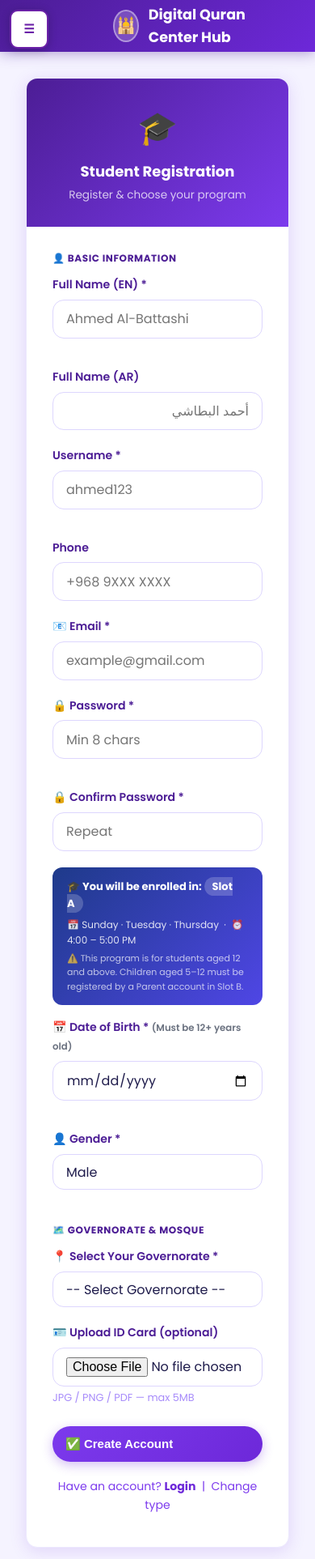
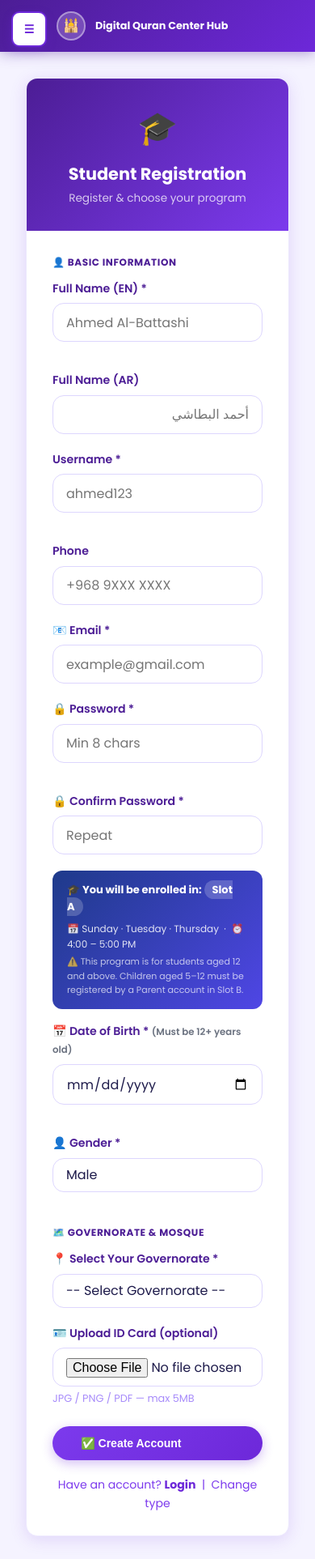
Before and after one commit to M03Allawati/quran-hub-v2, a PHP site: page /register.php?role=student&role_set=1 in a window 390 px wide. Shown: the top 1925 px of the page at 81% size. Run offline with PHP 8.4, Linux system fonts and the light colour scheme; data comes from the database, SQL or seed files in the repository.

Commit message:
Fix CSS using actual class names (navbar, layout, sidebar)

```diff
--- a/css/responsive.css
+++ b/css/responsive.css
@@ -1,160 +1,157 @@
 /* ═══════════════════════════════════════════════════════════ */
-/* RESPONSIVE V2 - Aggressive mobile fixes                     */
+/* RESPONSIVE V3 - Correct class names for Quran Hub            */
 /* ═══════════════════════════════════════════════════════════ */
 
 * { box-sizing: border-box; }
+html, body { overflow-x: hidden; -webkit-text-size-adjust: 100%; margin: 0; padding: 0; }
 
-html, body {
-    overflow-x: hidden;
-    -webkit-text-size-adjust: 100%;
-    margin: 0;
-    padding: 0;
-}
-
-/* Mobile menu button */
+/* Mobile menu toggle button - clean modern design */
 .mobile-menu-toggle {
     display: none;
     position: fixed;
-    top: 12px;
-    left: 12px;
+    top: 14px;
+    left: 14px;
     z-index: 99999;
     background: #fff;
-    color: #6b21a8;
-    border: 2px solid #6b21a8;
-    width: 48px;
-    height: 48px;
+    color: #6D28D9;
+    border: 2px solid #6D28D9;
+    width: 44px;
+    height: 44px;
     border-radius: 10px;
-    font-size: 24px;
+    font-size: 22px;
     font-weight: bold;
     cursor: pointer;
-    box-shadow: 0 2px 12px rgba(0,0,0,0.2);
+    box-shadow: 0 4px 12px rgba(109,40,217,0.25);
     align-items: center;
     justify-content: center;
     padding: 0;
+    line-height: 1;
 }
 
 .sidebar-overlay {
     display: none;
     position: fixed;
     top: 0; left: 0; right: 0; bottom: 0;
-    background: rgba(0,0,0,0.6);
+    background: rgba(0,0,0,0.5);
     z-index: 99990;
+    backdrop-filter: blur(2px);
 }
-.sidebar-overlay.active {
-    display: block !important;
-}
+.sidebar-overlay.active { display: block !important; }
 
-/* ═══════════ TABLET ═══════════ */
+/* ═══════════ TABLET (max 1024px) ═══════════ */
 @media (max-width: 1024px) {
-    .layout {
-        grid-template-columns: 220px 1fr !important;
-    }
-    .main-content {
-        padding: 16px !important;
-    }
+    .sidebar { width: 200px !important; }
+    .main-content { padding: 1.5rem !important; }
+    .navbar { padding: 0 1rem !important; }
+
     [style*="grid-template-columns:repeat(4"] {
         grid-template-columns: repeat(2, 1fr) !important;
     }
     [style*="grid-template-columns:repeat(3"] {
         grid-template-columns: repeat(2, 1fr) !important;
     }
-    [style*="grid-template-columns:200px"] {
-        grid-template-columns: 180px 1fr !important;
-    }
 }
 
-/* ═══════════ MOBILE ═══════════ */
+/* ═══════════ MOBILE (max 768px) ═══════════ */
 @media (max-width: 768px) {
+
+    /* Show hamburger button */
     .mobile-menu-toggle {
         display: flex !important;
     }
 
-    /* Top nav adjustments for mobile menu button */
-    .top-nav, header, [class*="nav"] {
-        padding-left: 70px !important;
+    /* NAVBAR fix - hide right links, adjust padding */
+    .navbar {
+        padding: 0.5rem 1rem 0.5rem 70px !important;
+        position: sticky !important;
+        top: 0;
+        z-index: 100;
+        flex-wrap: nowrap !important;
+    }
+    .navbar-nav {
+        display: none !important;
+    }
+    .navbar-brand {
+        font-size: 0.95rem !important;
+    }
+    .navbar-brand span {
+        font-size: 0.9rem !important;
+    }
+    .logo-icon {
+        width: 36px !important;
+        height: 36px !important;
+        font-size: 1rem !important;
     }
 
-    /* Hide right navigation links on mobile (Home, Mosques, Login etc) */
-    .top-nav-links,
-    .top-nav .nav-links,
-    nav .links {
-        display: none !important;
-    }
-
-    /* Sidebar slides in */
+    /* SIDEBAR - slide from left */
     .sidebar {
-        display: block !important;
         position: fixed !important;
-        top: 0;
-        left: -300px;
+        top: 0 !important;
+        left: -290px !important;
         width: 280px !important;
         height: 100vh !important;
-        z-index: 99995;
-        overflow-y: auto;
-        transition: left 0.3s ease;
+        z-index: 99995 !important;
+        overflow-y: auto !important;
+        transition: left 0.3s ease !important;
         background: #fff !important;
-        box-shadow: 4px 0 16px rgba(0,0,0,0.15);
-        padding: 60px 16px 20px 16px !important;
+        box-shadow: 4px 0 16px rgba(0,0,0,0.15) !important;
+        padding-top: 70px !important;
     }
     .sidebar.mobile-open {
         left: 0 !important;
     }
 
-    /* Layout single column */
+    /* LAYOUT - single column */
     .layout {
         display: block !important;
-        grid-template-columns: 1fr !important;
     }
     .main-content {
-        padding: 80px 12px 20px 12px !important;
-        margin: 0 !important;
+        flex: none !important;
+        padding: 1rem !important;
         width: 100% !important;
         max-width: 100% !important;
     }
 
-    /* All grids → 1 column */
-    [style*="grid-template-columns:repeat(4"],
-    [style*="grid-template-columns:repeat(3"],
-    [style*="grid-template-columns:repeat(auto-fill"] {
+    /* Page header */
+    .page-title { font-size: 1.3rem !important; }
+    .page-subtitle { font-size: 0.85rem !important; }
+
+    /* All grids → 1-2 columns */
+    [style*="grid-template-columns:repeat(4"] {
         grid-template-columns: repeat(2, 1fr) !important;
         gap: 8px !important;
     }
-    [style*="grid-template-columns:200px"],
-    [style*="grid-template-columns:240px"],
-    [style*="grid-template-columns:220px"] {
+    [style*="grid-template-columns:repeat(3"] {
         grid-template-columns: 1fr !important;
     }
-
-    /* Cards and boxes */
-    .card, .stat-card, [class*="card"] {
-        margin-bottom: 12px;
-        width: 100% !important;
+    [style*="grid-template-columns:repeat(auto-fill"] {
+        grid-template-columns: 1fr !important;
+    }
+    [style*="grid-template-columns:200px"],
+    [style*="grid-template-columns:220px"],
+    [style*="grid-template-columns:240px"] {
+        grid-template-columns: 1fr !important;
     }
 
     /* Forms */
     input, select, textarea {
         font-size: 16px !important;
-        min-height: 44px;
         width: 100% !important;
+        min-height: 42px;
     }
     button, .btn {
-        min-height: 44px !important;
-        font-size: 15px !important;
-        padding: 10px 16px !important;
+        min-height: 42px !important;
+        font-size: 14px !important;
     }
 
-    /* Login page specific - make it fit */
+    /* Login form - center properly */
     [style*="max-width:400px"],
     [style*="max-width: 400px"] {
         max-width: 100% !important;
+        margin: 0 !important;
     }
 
-    /* Headings */
-    h1 { font-size: 22px !important; }
-    h2 { font-size: 18px !important; }
-    h3 { font-size: 16px !important; }
-
-    /* Tables scroll */
+    /* Tables */
     table {
         display: block;
         overflow-x: auto;
@@ -163,8 +160,11 @@ html, body {
         -webkit-overflow-scrolling: touch;
     }
 
-    /* Flex wrap */
-    [style*="display:flex"] {
+    /* Cards take full width */
+    .card { width: 100% !important; margin-bottom: 12px; }
+
+    /* Flex containers wrap */
+    [style*="display:flex"]:not(.navbar):not(.sidebar) {
         flex-wrap: wrap !important;
     }
 }
@@ -173,27 +173,25 @@ html, body {
     [style*="grid-template-columns:repeat(2"] {
         grid-template-columns: 1fr !important;
     }
-    h1 { font-size: 18px !important; }
-    .main-content { padding: 70px 8px 16px 8px !important; }
+    .main-content { padding: 0.75rem !important; }
+    .navbar-brand span { font-size: 0.8rem !important; }
 }
 
-/* RTL */
+/* RTL support */
 [dir="rtl"] .mobile-menu-toggle {
     left: auto;
-    right: 12px;
+    right: 14px;
 }
 [dir="rtl"] .sidebar {
-    left: auto;
-    right: -300px;
+    left: auto !important;
+    right: -290px !important;
 }
 [dir="rtl"] .sidebar.mobile-open {
     left: auto !important;
     right: 0 !important;
 }
 @media (max-width: 768px) {
-    [dir="rtl"] .top-nav,
-    [dir="rtl"] header {
-        padding-left: 16px !important;
-        padding-right: 70px !important;
+    [dir="rtl"] .navbar {
+        padding: 0.5rem 70px 0.5rem 1rem !important;
     }
 }
```
